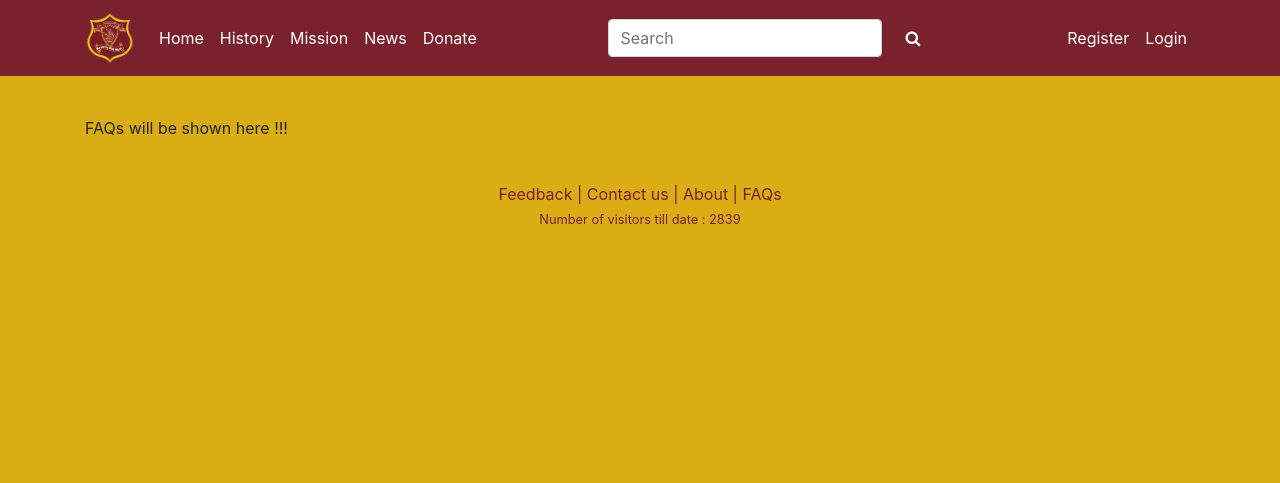
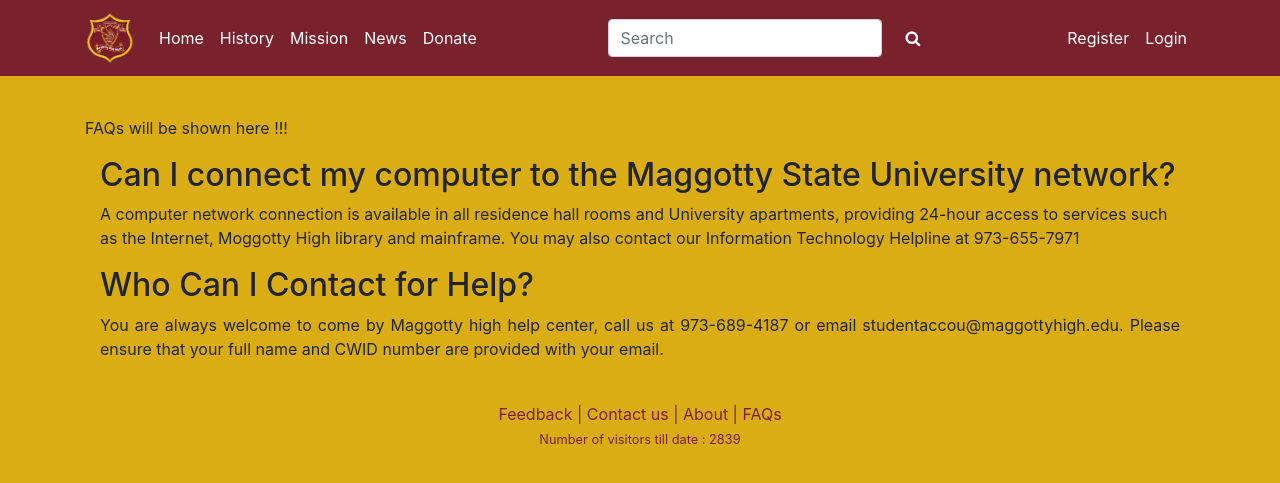
Before and after one commit to pallavitilloo/Maggotty-High-Alumni-Website, a Django app: page /faq/ in a window 1280 px wide. Shown: the top 483 px of the page. Run offline with Django 3.2, Linux system fonts and the light colour scheme; some libraries are stand-ins or nearby versions.

Commit message:
changes were made to about.html

```diff
--- a/Maggotty/templates/Maggotty/faq.html
+++ b/Maggotty/templates/Maggotty/faq.html
@@ -4,4 +4,21 @@ FAQs
 {% endblock %}
 {% block content %}
 <p>FAQs will be shown here !!!</p>
+<div class="container">
+    <div class="row row-content align-items-center">
+      <div class="col col-sm order-sm-first col-md">
+         <h2 class="mt-0">Can I connect my computer to the Maggotty State University network?</h2>
+         <p class="d-none d-sm-block">A computer network connection is available in all residence hall rooms and University apartments, providing 24-hour access to services such as the Internet, Moggotty High library and mainframe. You may also contact our Information Technology Helpline at 973-655-7971 </p>
+          </div>
+       </div>
+      </div>
+    <div class="container">
+             <div class="row row-content align-items-center">
+               <div class="col col-sm order-sm-first col-md">
+                 <h2>Who Can I Contact for Help?</h2>
+                 <p class="text-justify"> You are always welcome to come by Maggotty high help center, call us at 973-689-4187 or email studentaccou@maggottyhigh.edu. Please ensure that your full name and CWID number are provided with your email.
+
+                   </div>
+                </div>
+               </div>
 {% endblock %}
```
